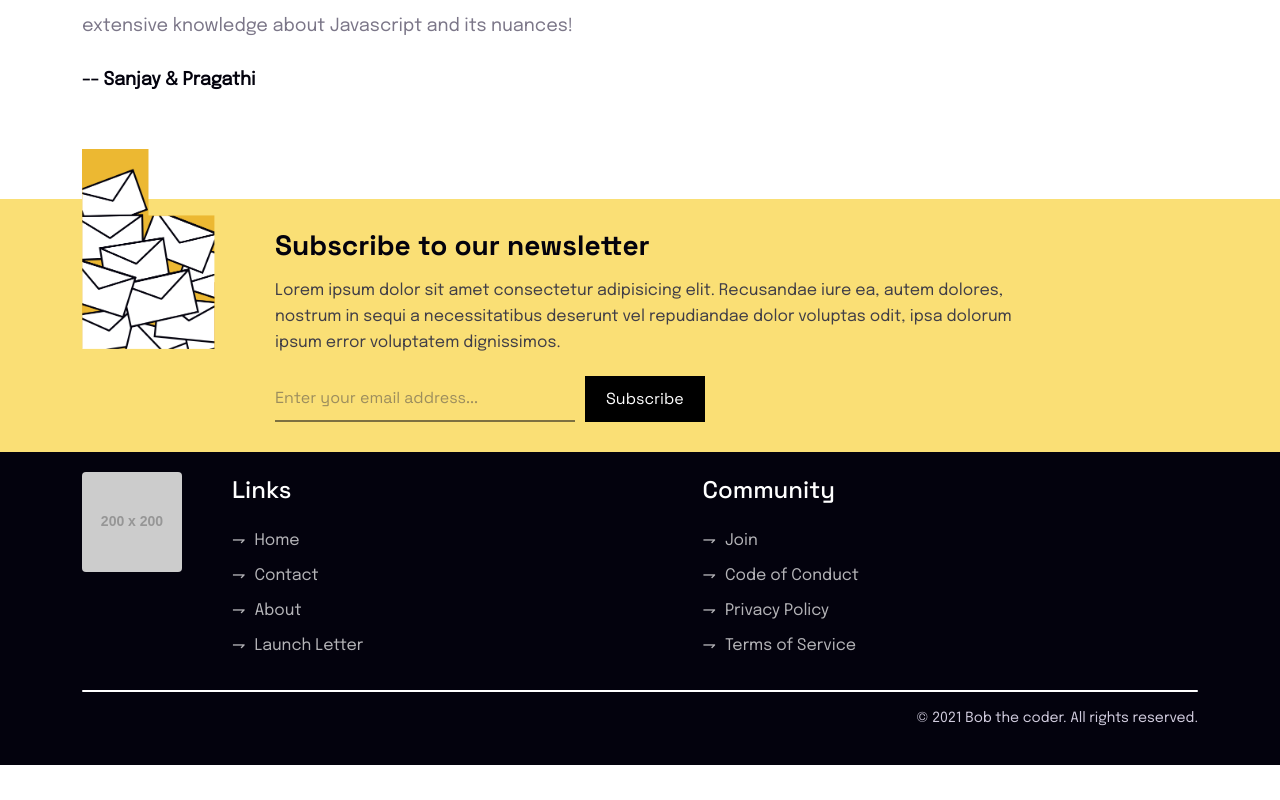
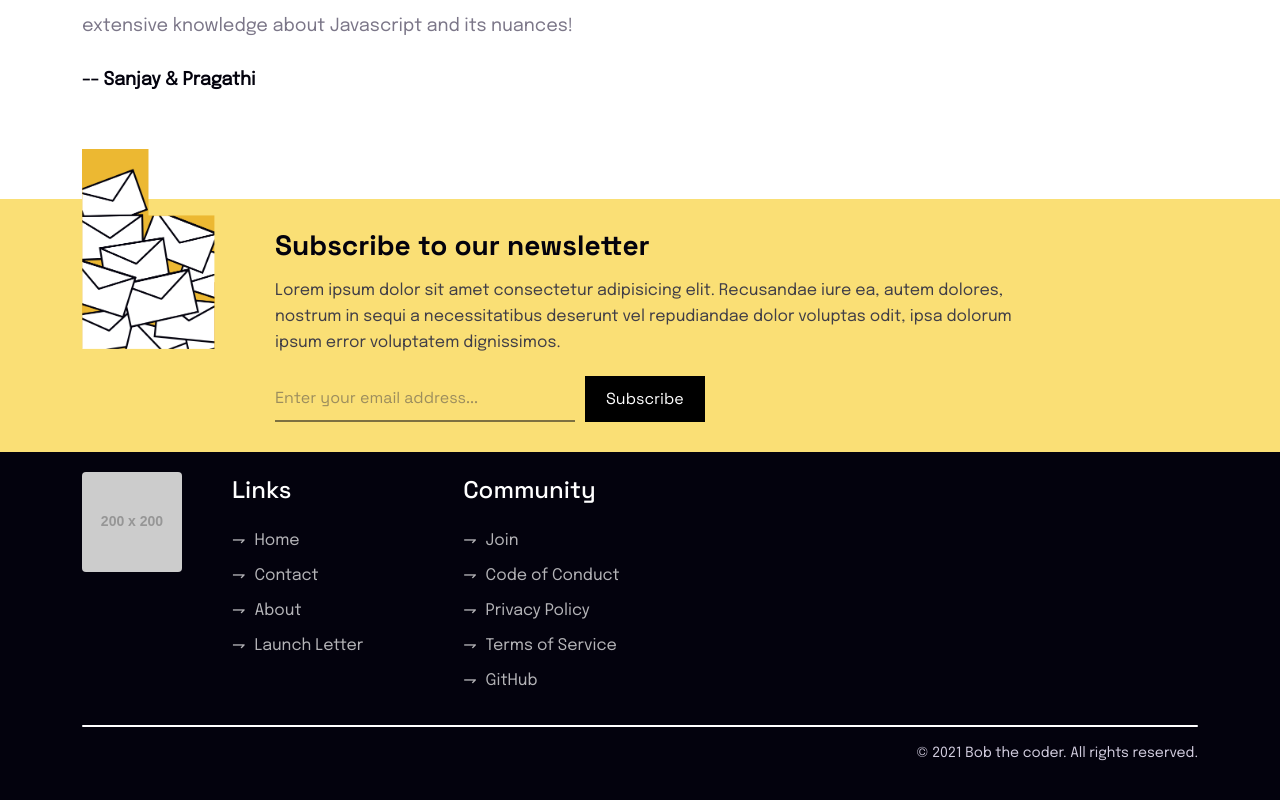
Before and after one commit to bob-the-coder-community/next-www, a Next.js app: page /about in a window 1280 px wide. Shown: the part 1239-2039 px from the top of the page. Before the commit the page ends 2004 px from the top, so only its background shows below. Built offline with nearby package versions, Linux system fonts and the light colour scheme.

Commit message:
footer changes

```diff
--- a/components/shared/Footer.tsx
+++ b/components/shared/Footer.tsx
@@ -1,4 +1,5 @@
 import React from 'react';
+import { ENV } from '../../const';
 
 type Props = {};
 
@@ -27,7 +28,7 @@ class FooterComponent extends React.PureComponent<Props> {
                             <img src="https://via.placeholder.com/200" alt="Logo" className="footer-logo" />
                             <div className="helpful-links flex-grow-1">
                                 <div className="d-flex flex-md-row flex-column">
-                                    <div className="__section flex-grow-1">
+                                    <div className="__section">
                                         <h4 className="title">Links</h4>
                                         <ul>
                                             <li>
@@ -44,11 +45,11 @@ class FooterComponent extends React.PureComponent<Props> {
                                             </li>
                                         </ul>
                                     </div>
-                                    <div className="__section flex-grow-1">
+                                    <div className="__section">
                                         <h4 className="title">Community</h4>
                                         <ul>
                                             <li>
-                                                <a href="/join">Join</a>
+                                                <a href={ENV.JoinLink} target="_blank">Join</a>
                                             </li>
                                             <li>
                                                 <a href="/code-of-conduct">Code of Conduct</a>
@@ -58,6 +59,9 @@ class FooterComponent extends React.PureComponent<Props> {
                                             </li>
                                             <li>
                                                 <a href="/legal/terms-of-service">Terms of Service</a>
+                                            </li>
+                                            <li>
+                                                <a href="/legal/terms-of-service">GitHub</a>
                                             </li>
                                         </ul>
                                     </div>
```
